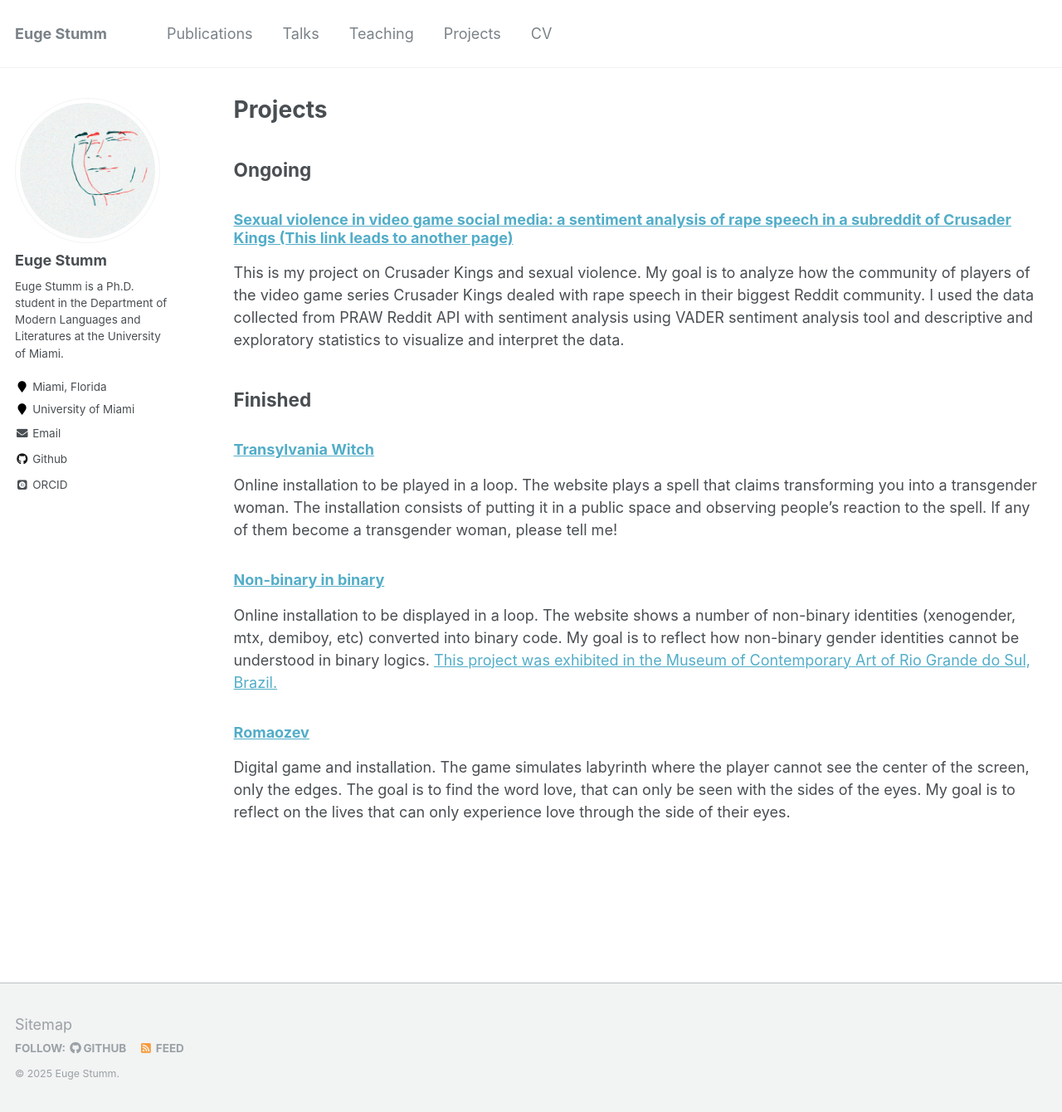
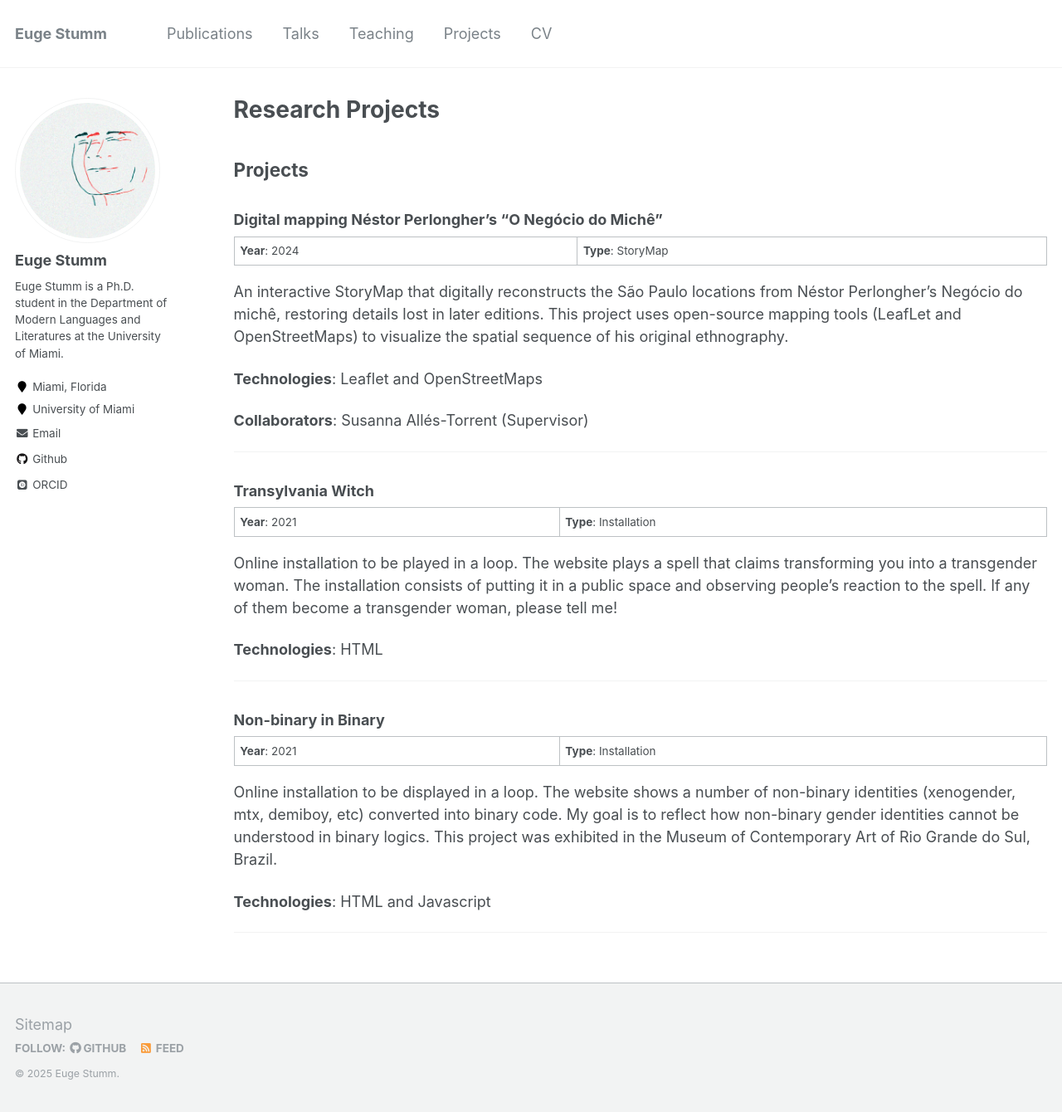
Before and after one commit to eugestumm/eugestumm.github.io, a Jekyll site: the page built from _pages/projects.md, in a window 1280 px wide and 1340 px high. Shown: the whole window at 83% size. Built offline with Jekyll 4.4.1, drawn with Linux system fonts in a browser that asks for light colours; some web fonts are replaced.

Commit message:
updated projects.md

```diff
--- a/_pages/projects.md
+++ b/_pages/projects.md
@@ -1,25 +1,40 @@
 ---
 layout: archive
-title: "Projects"
+title: "Research Projects"
 permalink: /projects/
 author_profile: true
 ---
 
+## Projects
 
-## Ongoing
+### Digital mapping Néstor Perlongher's "O Negócio do Michê"
 
-### [Sexual violence in video game social media: a sentiment analysis of rape speech in a subreddit of Crusader Kings (This link leads to another page)](https://eugestumm.github.io/sexualviolence_crusaderkings)
+**Year**: 2024 | **Type**: StoryMap
 
-This is my project on Crusader Kings and sexual violence. My goal is to analyze how the community of players of the video game series Crusader Kings dealed with rape speech in their biggest Reddit community. I used the data collected from PRAW Reddit API with sentiment analysis using VADER sentiment analysis tool and descriptive and exploratory statistics to visualize and interpret the data.
+An interactive StoryMap that digitally reconstructs the São Paulo locations from Néstor Perlongher’s Negócio do michê, restoring details lost in later editions. This project uses open-source mapping tools (LeafLet and OpenStreetMaps) to visualize the spatial sequence of his original ethnography.
 
+**Technologies**: Leaflet and OpenStreetMaps
 
-## Finished
+**Collaborators**: Susanna Allés-Torrent (Supervisor)
 
-### [Transylvania Witch](https://transylvania-witch.tumblr.com/)
-Online installation to be played in a loop. The website plays a spell that claims transforming you into a transgender woman. The installation consists of putting it in a public space and observing people's reaction to the spell. If any of them become a transgender woman, please tell me!
+---
 
-### [Non-binary in binary](https://non-binary-in-binary.tumblr.com/)
-Online installation to be displayed in a loop. The website shows a number of non-binary identities (xenogender, mtx, demiboy, etc) converted into binary code. My goal is to reflect how non-binary gender identities cannot be understood in binary logics. [This project was exhibited in the Museum of Contemporary Art of Rio Grande do Sul, Brazil.](https://cultura.rs.gov.br/instituto-estadual-de-artes-visuais-apresenta-a-exposicao-re-pulsa/)
+### Transylvania Witch
 
-### [Romaozev](https://poieticalab.itch.io/romaozev)
-Digital game and installation. The game simulates labyrinth where the player cannot see the center of the screen, only the edges. The goal is to find the word love, that can only be seen with the sides of the eyes. My goal is to reflect on the lives that can only experience love through the side of their eyes.
+**Year**: 2021 | **Type**: Installation
+
+Online installation to be played in a loop. The website plays a spell that claims transforming you into a transgender woman. The installation consists of putting it in a public space and observing people’s reaction to the spell. If any of them become a transgender woman, please tell me!
+
+**Technologies**: HTML
+
+---
+
+### Non-binary in Binary
+
+**Year**: 2021 | **Type**: Installation
+
+Online installation to be displayed in a loop. The website shows a number of non-binary identities (xenogender, mtx, demiboy, etc) converted into binary code. My goal is to reflect how non-binary gender identities cannot be understood in binary logics. This project was exhibited in the Museum of Contemporary Art of Rio Grande do Sul, Brazil.
+
+**Technologies**: HTML and Javascript
+
+---
```
